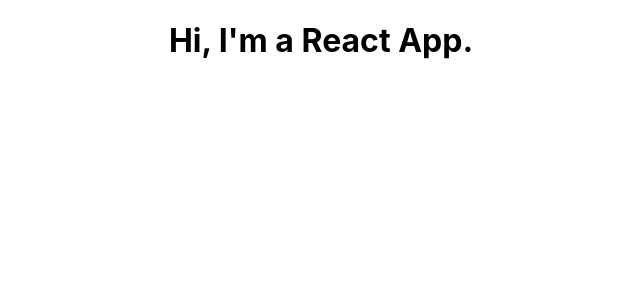
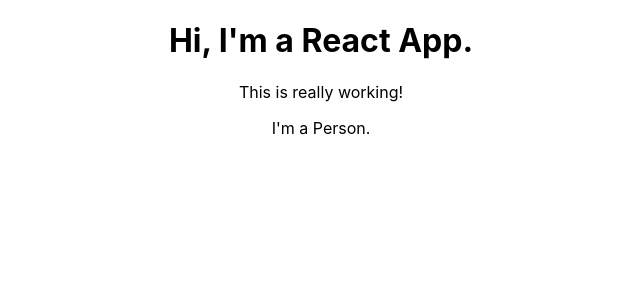
Before and after one commit to tabarino/react-complete-guide, a React (Create React App) app: page / in a window 1280 px wide. Shown: the top 300 px of the page, without its empty margins (319-959 px from the left). Built offline with nearby package versions, Linux system fonts and the light colour scheme.

Commit message:
Creating a functional Component

```diff
--- a/src/App.js
+++ b/src/App.js
@@ -1,11 +1,14 @@
 import React, { Component } from 'react';
 import './App.css';
+import Person from './Person/Person';
 
 class App extends Component {
   render() {
     return (
       <div className="App">
         <h1>Hi, I'm a React App.</h1>
+        <p>This is really working!</p>
+        <Person></Person>
       </div>
     );
 
--- /dev/null
+++ b/src/Person/Person.js
@@ -0,0 +1,9 @@
+import React from 'react';
+
+const person = () => {
+    return (
+        <p>I'm a Person.</p>
+    );
+}
+
+export default person;
```
